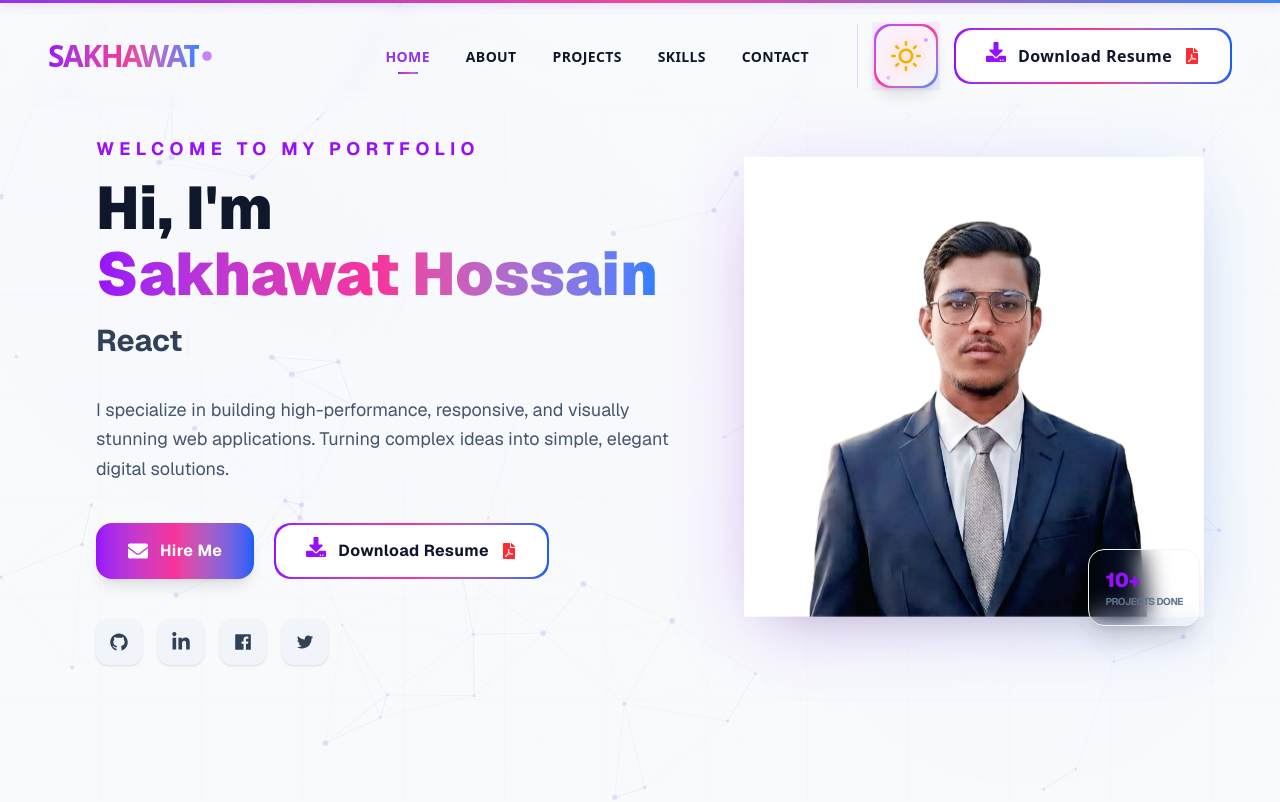
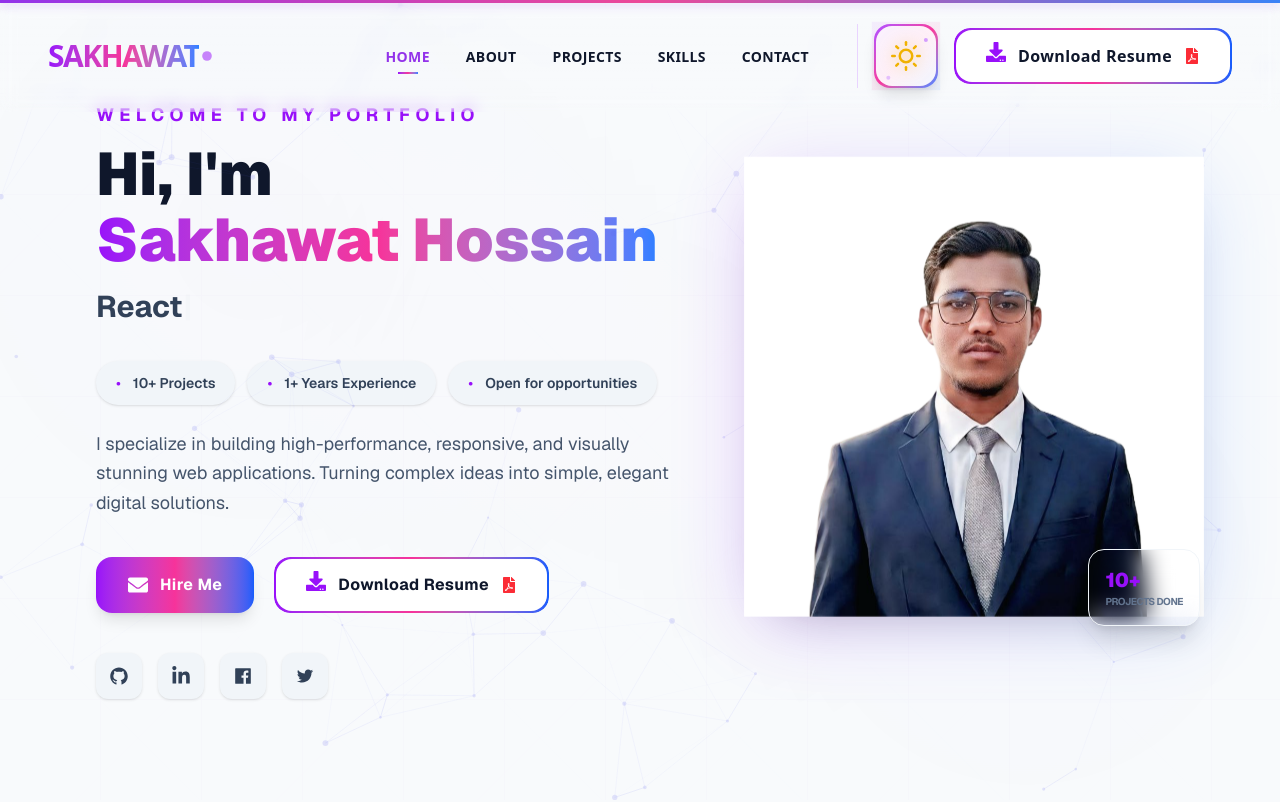
Before and after one commit to sakhawat236hossain/me-protfolio-web-, a Next.js app: page / in a window 1280 px wide. Shown: the top 802 px of the page. Built offline with nearby package versions, Linux system fonts and the light colour scheme.

Commit message:
add project highlights to HeroSection with animations

```diff
--- a/src/app/components/HeroSection/HeroSection.jsx
+++ b/src/app/components/HeroSection/HeroSection.jsx
@@ -60,11 +60,28 @@ const HeroSection = () => {
             />
           </div>
 
+          <motion.div
+            className="mt-6 flex flex-col gap-3 sm:flex-row sm:items-center sm:justify-start"
+            initial={{ opacity: 0, y: 10 }}
+            animate={{ opacity: 1, y: 0 }}
+            transition={{ delay: 0.8 }}
+          >
+            <div className="inline-flex items-center gap-3 rounded-full bg-slate-100 px-5 py-3 text-sm font-semibold text-slate-700 dark:bg-slate-900 dark:text-slate-200 shadow-sm">
+              <span className="text-purple-600">•</span> 10+ Projects
+            </div>
+            <div className="inline-flex items-center gap-3 rounded-full bg-slate-100 px-5 py-3 text-sm font-semibold text-slate-700 dark:bg-slate-900 dark:text-slate-200 shadow-sm">
+              <span className="text-purple-600">•</span> 1+ Years Experience
+            </div>
+            <div className="inline-flex items-center gap-3 rounded-full bg-slate-100 px-5 py-3 text-sm font-semibold text-slate-700 dark:bg-slate-900 dark:text-slate-200 shadow-sm">
+              <span className="text-purple-600">•</span> Open for opportunities
+            </div>
+          </motion.div>
+
           <motion.p
             className="mt-6 text-base md:text-lg text-slate-600 dark:text-slate-400 max-w-xl mx-auto md:mx-0 leading-relaxed"
             initial={{ opacity: 0 }}
             animate={{ opacity: 1 }}
-            transition={{ delay: 0.8 }}
+            transition={{ delay: 0.9 }}
           >
             I specialize in building high-performance, responsive, and visually
             stunning web applications. Turning complex ideas into simple,
@@ -78,7 +95,6 @@ const HeroSection = () => {
             animate={{ opacity: 1, y: 0 }}
             transition={{ delay: 1 }}
           >
-            {/* Hire Me Button - Primary Action */}
             <Link
               to="contact"
               smooth={true}
```
